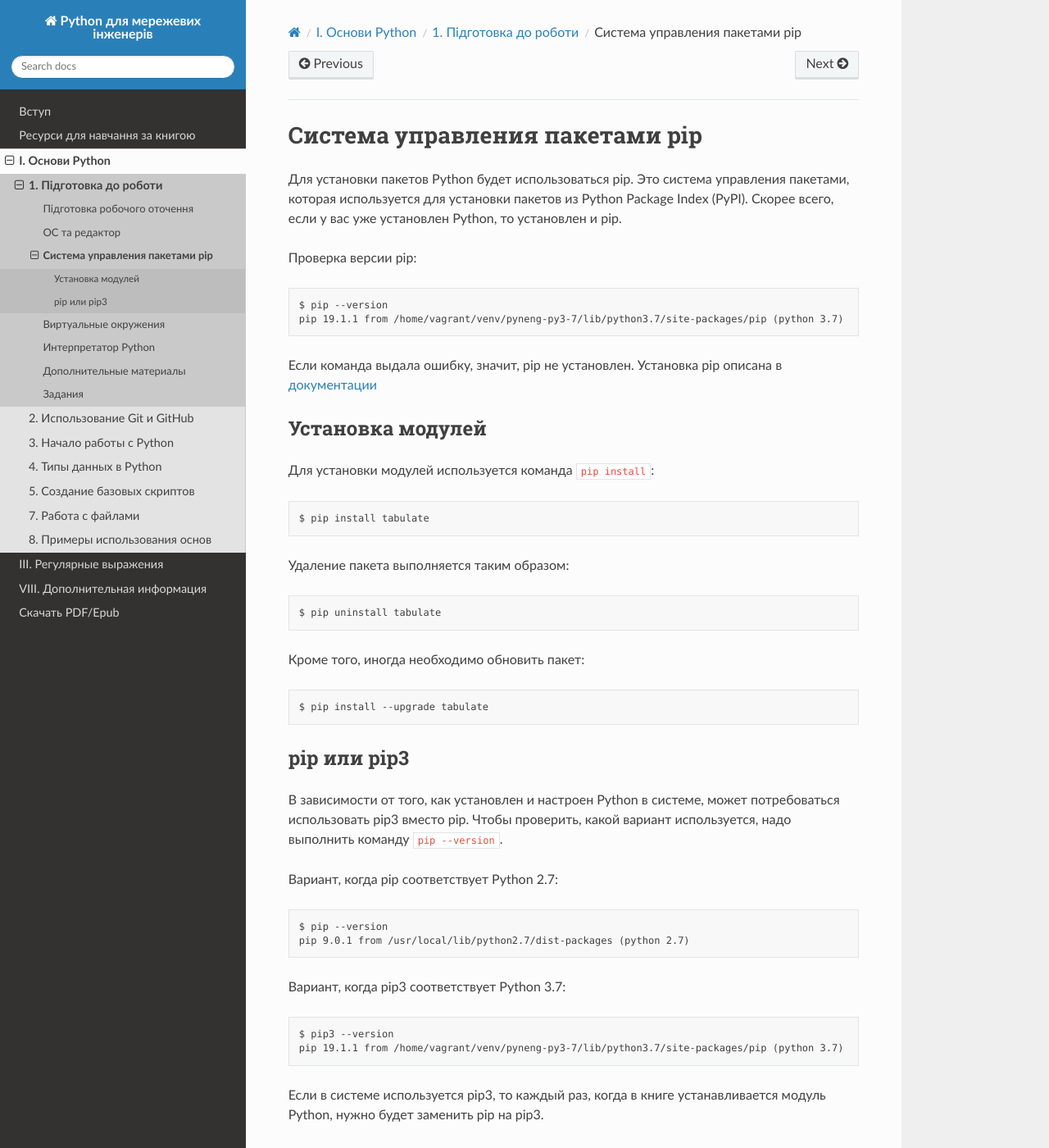
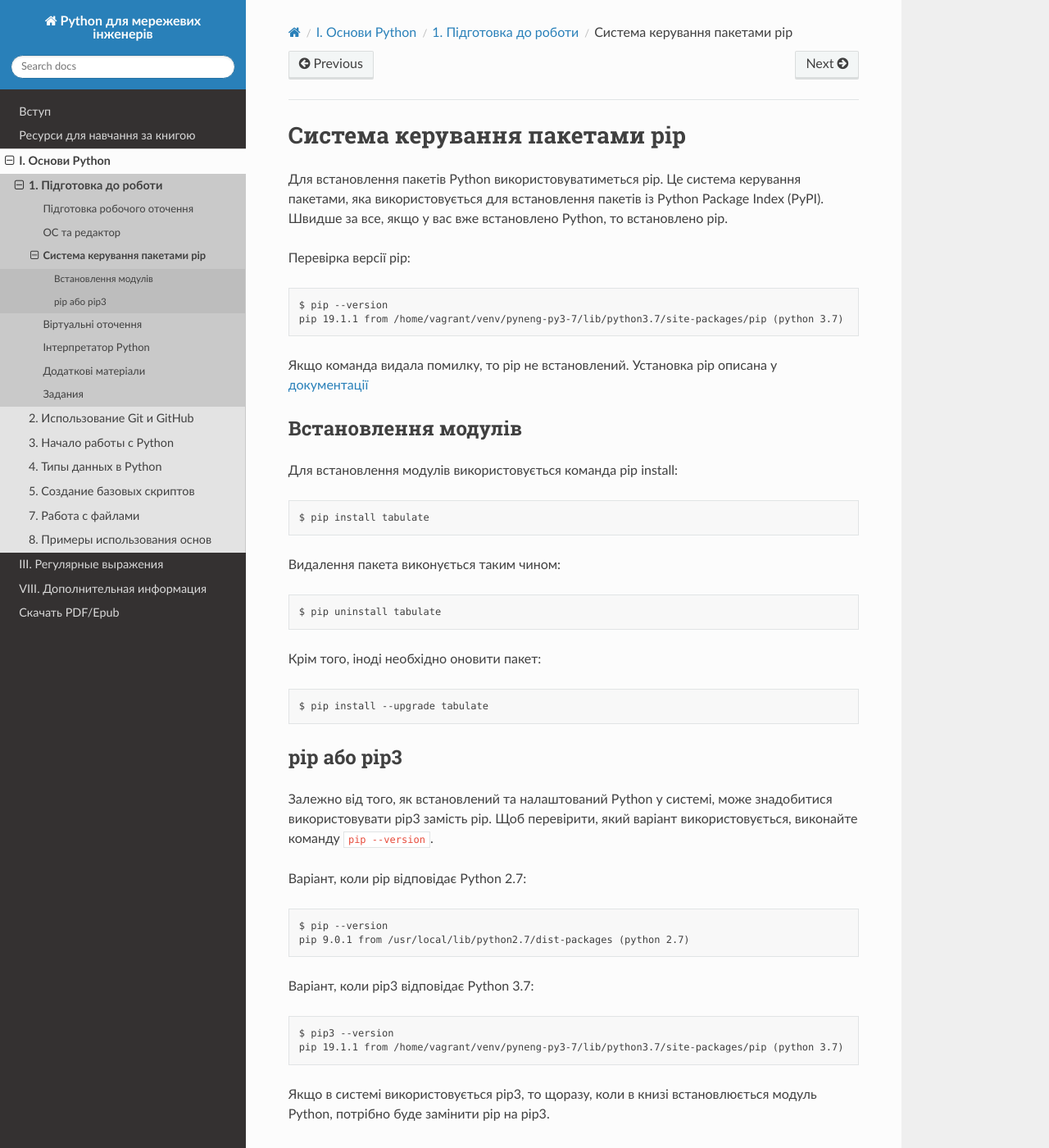
Before and after one commit to MonotoringTA/pyneng-book-uk, a Sphinx documentation site: the page built from docs/source/book/01_intro/pip.rst, in a window 1280 px wide and 1400 px high. Shown: the whole window at 82% size. Built offline with Sphinx 7.4.7 and the Read the Docs theme 2.0.0, drawn with Linux system fonts in a browser that asks for light colours; pages that are not in the unit, such as notebooks, are missing from menus; some of the changed text lies outside the part shown.

Commit message:
translated part I

```diff
--- a/docs/source/book/01_intro/further_reading.rst
+++ b/docs/source/book/01_intro/further_reading.rst
@@ -1,7 +1,7 @@
-Дополнительные материалы
+Додаткові матеріали
 ========================
 
-Документация:
+Документація:
 
 -  `Python Setup and
    Usage <https://docs.python.org/3/using/index.html>`__
--- a/docs/source/book/01_intro/index.rst
+++ b/docs/source/book/01_intro/index.rst
@@ -36,7 +36,7 @@
    work_env
    os_and_editor
    pip
-   virtualenv
+   venv
    check_python
    further_reading
    ../../exercises/01_exercises.rst
--- a/docs/source/book/01_intro/pip.rst
+++ b/docs/source/book/01_intro/pip.rst
@@ -1,73 +1,69 @@
-Система управления пакетами pip
+Система керування пакетами pip
 -------------------------------
 
-Для установки пакетов Python будет использоваться pip. Это система
-управления пакетами, которая используется для установки пакетов из
-Python Package Index (PyPI). Скорее всего, если у вас уже установлен
-Python, то установлен и pip.
+Для встановлення пакетів Python використовуватиметься pip. Це система керування
+пакетами, яка використовується для встановлення пакетів із Python Package Index
+(PyPI). Швидше за все, якщо у вас вже встановлено Python, то встановлено pip.
 
-Проверка версии pip:
+Перевірка версії pip:
 
 ::
 
     $ pip --version
     pip 19.1.1 from /home/vagrant/venv/pyneng-py3-7/lib/python3.7/site-packages/pip (python 3.7)
 
+Якщо команда видала помилку, то pip не встановлений. Установка pip описана у
+`документації <https://pip.pypa.io/en/stable/installing/>`__
 
-Если команда выдала ошибку, значит, pip не установлен. Установка pip
-описана в `документации <https://pip.pypa.io/en/stable/installing/>`__
-
-Установка модулей
+Встановлення модулів
 ^^^^^^^^^^^^^^^^^
 
-Для установки модулей используется команда ``pip install``:
+Для встановлення модулів використовується команда pip install:
 
 ::
 
     $ pip install tabulate
 
-Удаление пакета выполняется таким образом:
+Видалення пакета виконується таким чином:
 
 ::
 
     $ pip uninstall tabulate
 
-Кроме того, иногда необходимо обновить пакет:
+Крім того, іноді необхідно оновити пакет:
 
 ::
 
     $ pip install --upgrade tabulate
 
-pip или pip3
+pip або pip3
 ^^^^^^^^^^^^
 
-В зависимости от того, как установлен и настроен Python в системе, может
-потребоваться использовать pip3 вместо pip. Чтобы проверить, какой
-вариант используется, надо выполнить команду ``pip --version``.
+Залежно від того, як встановлений та налаштований Python у системі, може
+знадобитися використовувати pip3 замість pip. Щоб перевірити, який варіант
+використовується, виконайте команду ``pip --version``.
 
-Вариант, когда pip соответствует Python 2.7:
+Варіант, коли pip відповідає Python 2.7:
 
 ::
 
     $ pip --version
     pip 9.0.1 from /usr/local/lib/python2.7/dist-packages (python 2.7)
 
-Вариант, когда pip3 соответствует Python 3.7:
+Варіант, коли pip3 відповідає Python 3.7:
 
 ::
 
     $ pip3 --version
     pip 19.1.1 from /home/vagrant/venv/pyneng-py3-7/lib/python3.7/site-packages/pip (python 3.7)
 
+Якщо в системі використовується pip3, то щоразу, коли в книзі встановлюється
+модуль Python, потрібно буде замінити pip на pip3.
 
-Если в системе используется pip3, то каждый раз, когда в книге
-устанавливается модуль Python, нужно будет заменить pip на pip3.
-
-Также можно использовать альтернативный вариант вызова pip:
+Також можна використати альтернативний варіант виклику pip:
 
 ::
 
     $ python3.7 -m pip install tabulate
 
-Таким образом, всегда понятно для какой именно версии Python
-устанавливается пакет.
+Таким чином, завжди зрозуміло для якої версії Python встановлюється пакет.
```
Also changed, not shown: other parts of docs/source/book/01_intro/further_reading.rst (+1 -1 lines), docs/source/book/01_intro/check_python.rst (+8 -8 lines), docs/source/book/01_intro/venv.rst (added, +85 -0 lines), docs/source/book/01_intro/virtualenv.rst (deleted, +0 -228 lines), docs/source/book/additional_info/venvwrapper.rst (added, +50 -0 lines).
